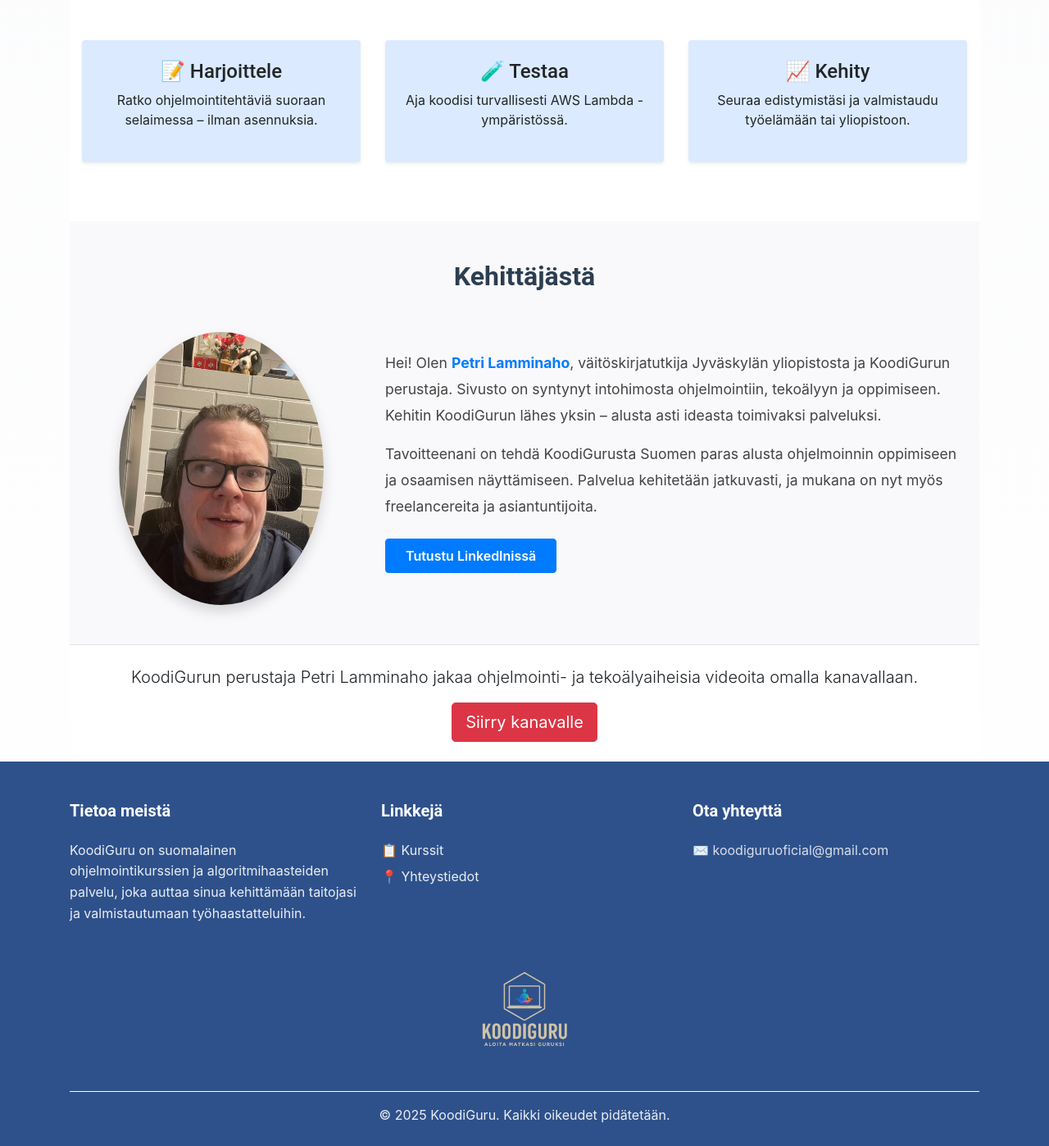
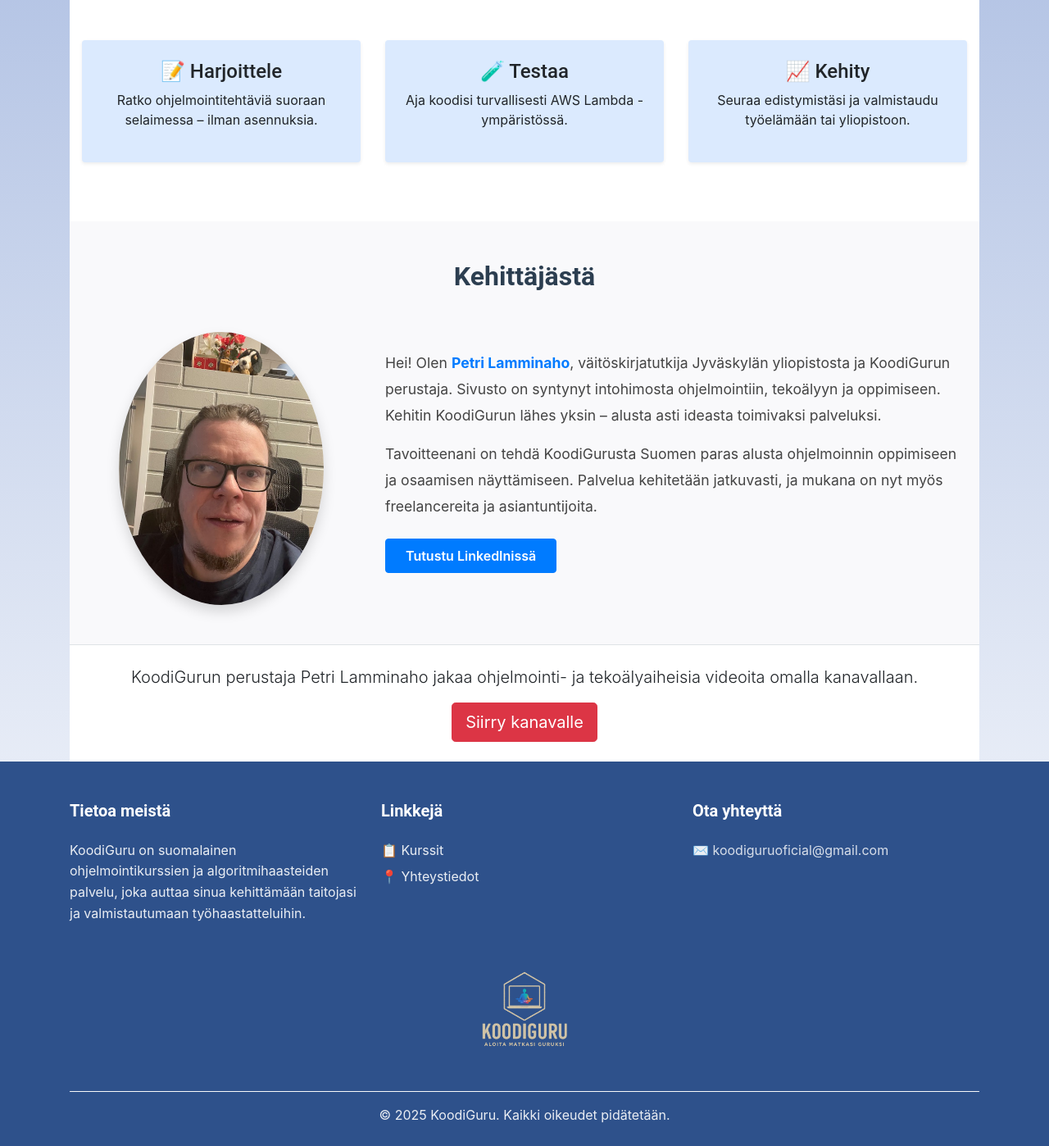
Before and after one commit to pelammin77/koodiguru_pilot, a Django app: page / in a window 1280 px wide. Shown: the part 1549-2947 px from the top of the page at 82% size. Run offline with Django 4.2, Linux system fonts and the light colour scheme; some libraries are stand-ins or nearby versions.

Commit message:
gradiend kokeilu

```diff
--- a/main_app/templates/main_app/index.html
+++ b/main_app/templates/main_app/index.html
@@ -38,7 +38,7 @@
 <style>
 
 body {
-    background: linear-gradient(to bottom, #f9fafc, #ffffff);
+    background: linear-gradient(to bottom, #6586c9, #ffffff);
 }
 .hero-btn {
     transition: all 0.3s ease;
```
